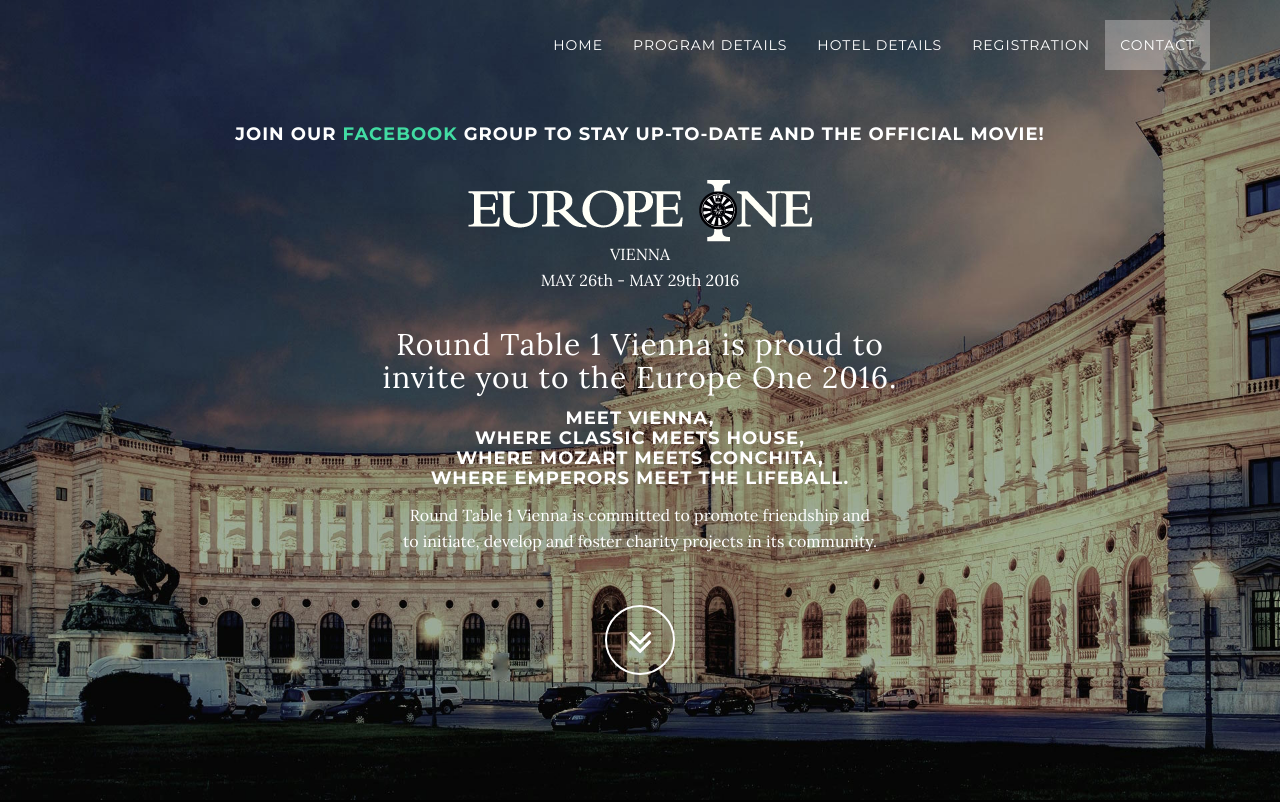
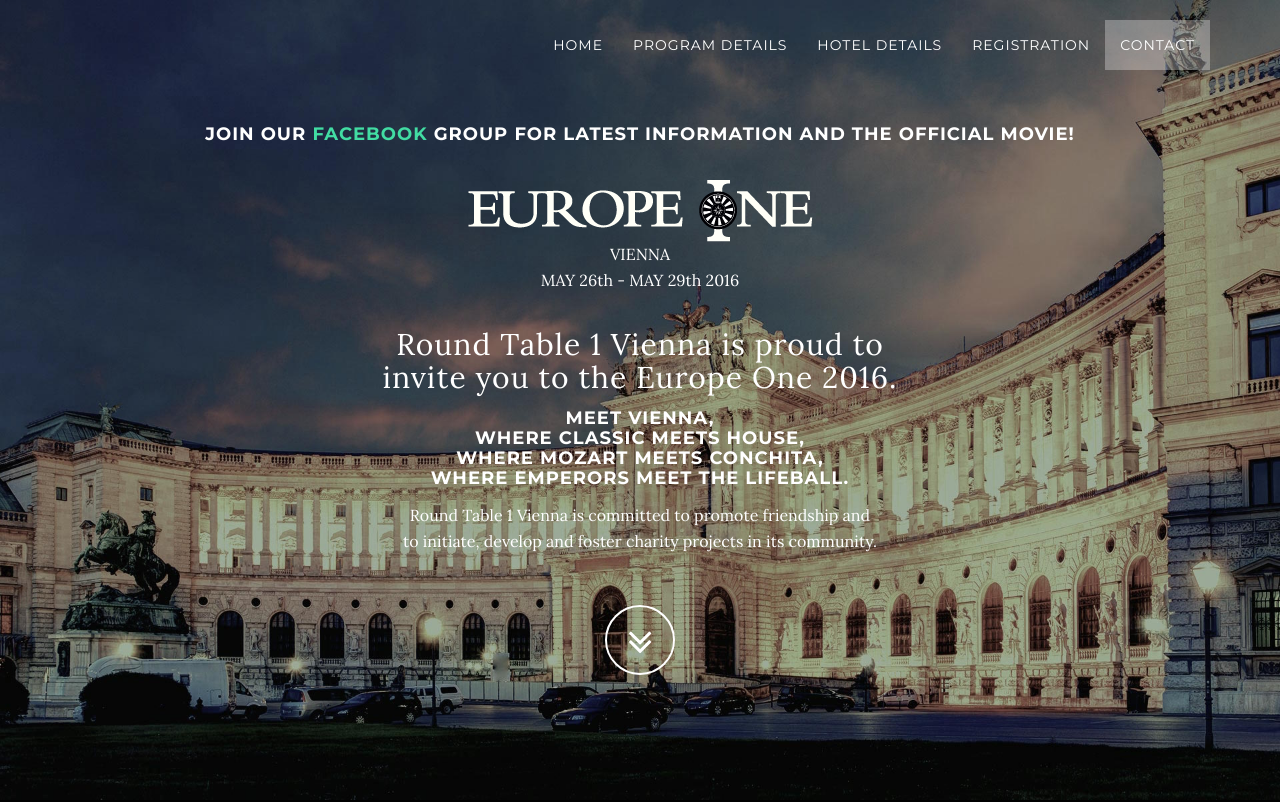
Before and after one commit to lukasrplus/rteuropeone, a plain HTML site: page index.html in a window 1280 px wide. Shown: the top 802 px of the page. Drawn offline with Linux system fonts and the light colour scheme; some packages are replaced by stand-ins of ours.

Commit message:
changed a few things, included facebook

```diff
--- a/index.html
+++ b/index.html
@@ -85,7 +85,7 @@
     <header class="intro" id="home">
         <div class="intro-body">
             <div class="container">
-                                    <h4>join our <a href="https://www.facebook.com/europeone2016/info?tab=page_info" target="_blank">Facebook</a> group to stay up-to-date and the official movie!</h4>
+                                    <h4>join our <a href="https://www.facebook.com/europeone2016/info?tab=page_info" target="_blank">Facebook</a> group for latest information and the official movie!</h4>
                 <div class="row">
                     <div class="col-md-8 col-md-offset-2">
                         <!-- <h1 class="brand-heading">Grayscale</h1> -->
```
